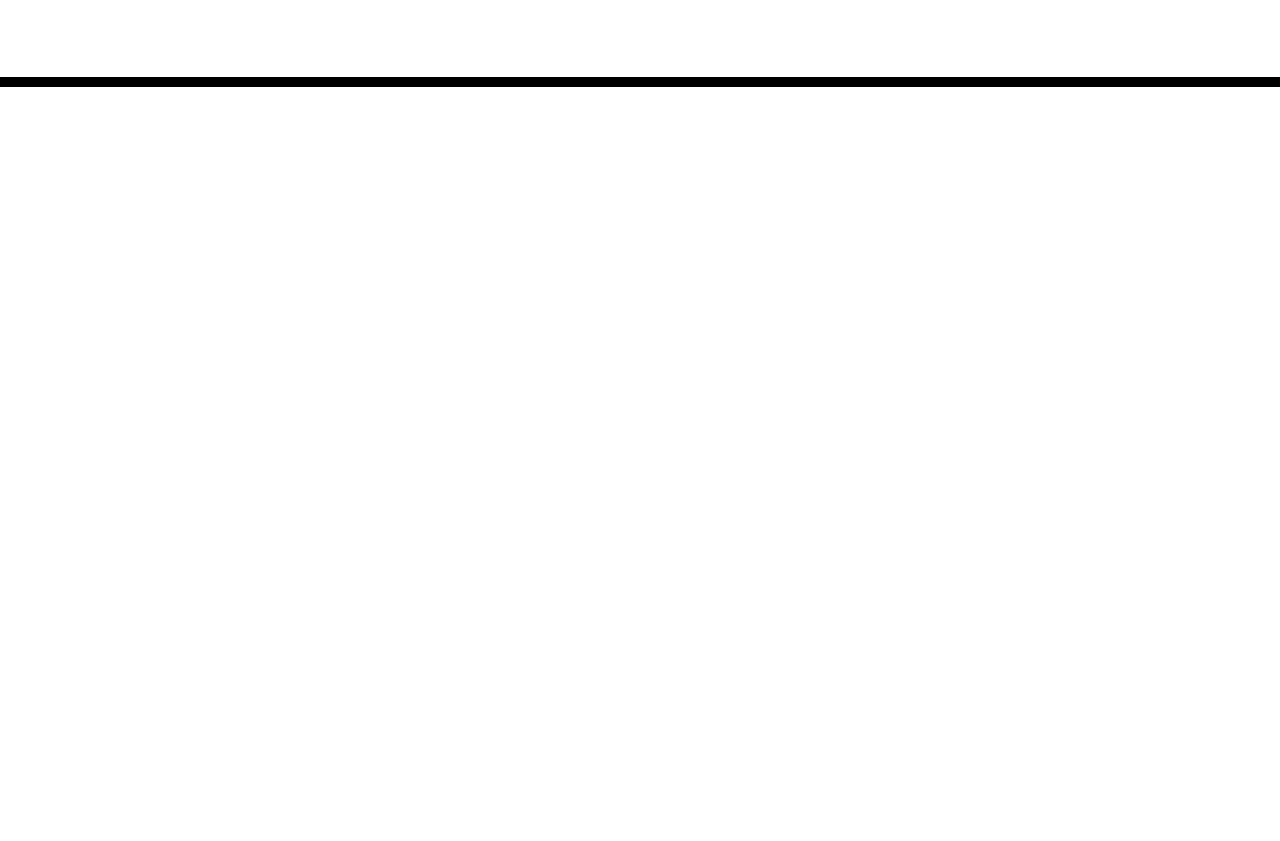
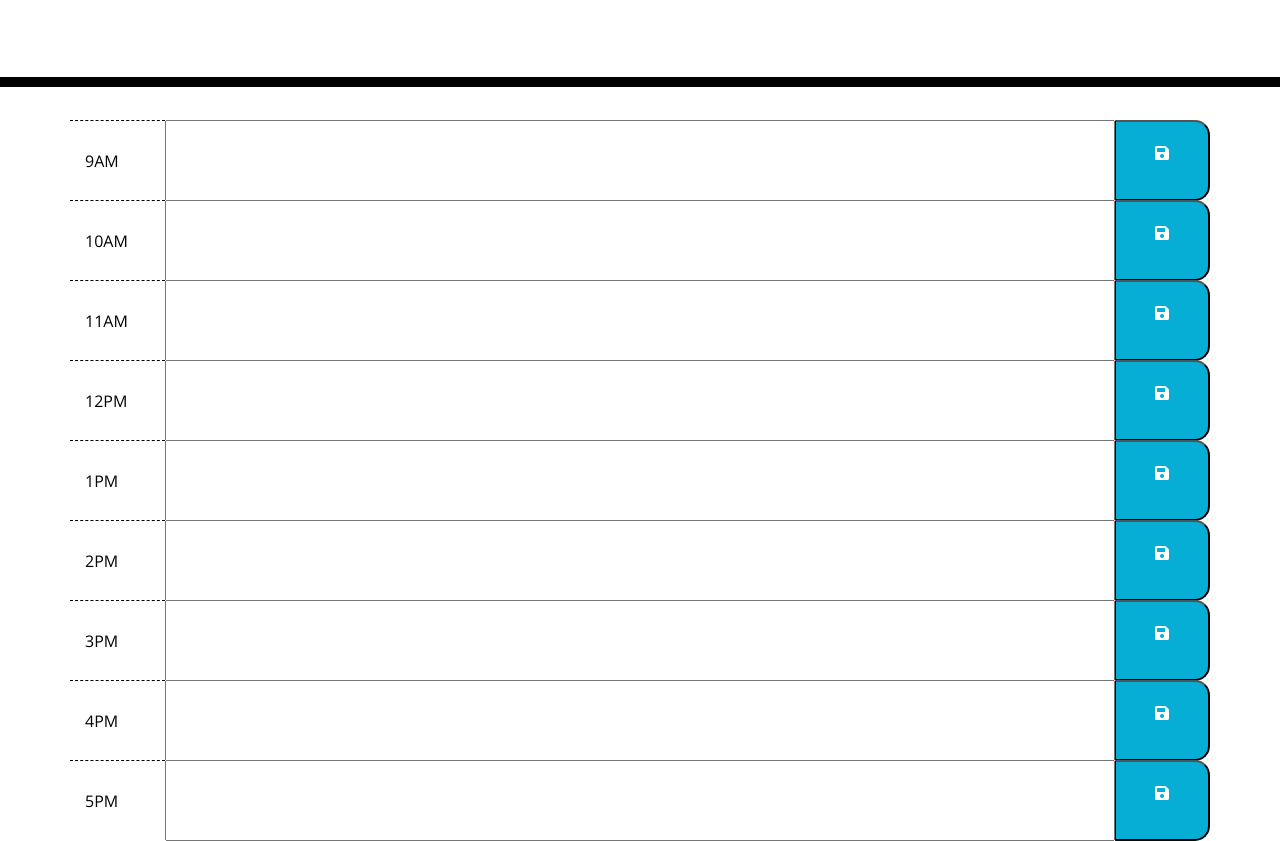
Before and after one commit to damatgre/atriedes-prescience-fault, a plain HTML site: page index.html in a window 1280 px wide. Shown: the part 181-1022 px from the top of the page. Before the commit the page ends 800 px from the top, so only its background shows below. Drawn offline with nearby package versions, Linux system fonts and the light colour scheme.

Commit message:
initial html

```diff
--- a/index.html
+++ b/index.html
@@ -1,24 +1,15 @@
 <!DOCTYPE html>
 <html lang="en">
+
 <head>
   <meta charset="UTF-8" />
   <meta name="viewport" content="width=device-width, initial-scale=1.0" />
   <meta http-equiv="X-UA-Compatible" content="ie=edge" />
-    <link
-      rel="stylesheet"
-      href="https://stackpath.bootstrapcdn.com/bootstrap/4.3.1/css/bootstrap.min.css"
-    />
-    <link
-      rel="stylesheet"
-      href="https://use.fontawesome.com/releases/v5.8.1/css/all.css"
-      integrity="sha384-50oBUHEmvpQ+1lW4y57PTFmhCaXp0ML5d60M1M7uH2+nqUivzIebhndOJK28anvf"
-      crossorigin="anonymous"
-    />
-    <link
-      href="https://fonts.googleapis.com/css?family=Open+Sans&display=swap"
-      rel="stylesheet"
-    />
-    <link rel="stylesheet" href="style.css" />
+  <link rel="stylesheet" href="https://stackpath.bootstrapcdn.com/bootstrap/4.3.1/css/bootstrap.min.css" />
+  <link rel="stylesheet" href="https://use.fontawesome.com/releases/v5.8.1/css/all.css"
+    integrity="sha384-50oBUHEmvpQ+1lW4y57PTFmhCaXp0ML5d60M1M7uH2+nqUivzIebhndOJK28anvf" crossorigin="anonymous" />
+  <link href="https://fonts.googleapis.com/css?family=Open+Sans&display=swap" rel="stylesheet" />
+  <link rel="stylesheet" href="./assets/css/style.css" />
   <title>Work Day Scheduler</title>
 </head>
 
@@ -30,9 +21,92 @@
   </header>
   <div class="container">
     <!-- Timeblocks go here -->
+    <div class="row">
+      <p class="col-1 hour">
+        9AM
+      </p>
+      <input class="col-10">
+      </input>
+      <button class="col-1 saveBtn fas fa-save">
+      </button>
+    </div>
+    <div class="row">
+      <p class="col-1 hour">
+        10AM
+      </p>
+      <input class="col-10">
+      </input>
+      <button class="col-1 saveBtn fas fa-save">
+      </button>
+    </div>
+    <div class="row">
+      <p class="col-1 hour">
+        11AM
+      </p>
+      <input class="col-10">
+      </input>
+      <button class="col-1 saveBtn fas fa-save">
+      </button>
+    </div>
+    <div class="row">
+      <p class="col-1 hour">
+        12PM
+      </p>
+      <input class="col-10">
+      </input>
+      <button class="col-1 saveBtn fas fa-save">
+      </button>
+    </div>
+    <div class="row">
+      <p class="col-1 hour">
+        1PM
+      </p>
+      <input class="col-10">
+      </input>
+      <button class="col-1 saveBtn fas fa-save">
+      </button>
+    </div>
+    <div class="row">
+      <p class="col-1 hour">
+        2PM
+      </p>
+      <input class="col-10">
+      </input>
+      <button class="col-1 saveBtn fas fa-save">
+      </button>
+    </div>
+    <div class="row">
+      <p class="col-1 hour">
+        3PM
+      </p>
+      <input class="col-10">
+      </input>
+      <button class="col-1 saveBtn fas fa-save">
+      </button>
+    </div>
+    <div class="row">
+      <p class="col-1 hour">
+        4PM
+      </p>
+      <input class="col-10">
+      </input>
+      <button class="col-1 saveBtn fas fa-save">
+      </button>
+    </div>
+    <div class="row">
+      <p class="col-1 hour">
+        5PM
+      </p>
+      <input class="col-10">
+      </input>
+      <button class="col-1 saveBtn fas fa-save">
+      </button>
+    </div>
   </div>
 
   <script src="https://code.jquery.com/jquery-3.4.1.min.js"></script>
   <script src="https://cdnjs.cloudflare.com/ajax/libs/moment.js/2.24.0/moment.min.js"></script>
+  <script src="./assets/javascript/script.js"></script>
 </body>
+
 </html>
```
Also changed, not shown: assets/css/style.css (renamed from style.css), assets/javascript/script.js (added). Lines whose indentation alone changed are shown as unchanged.
